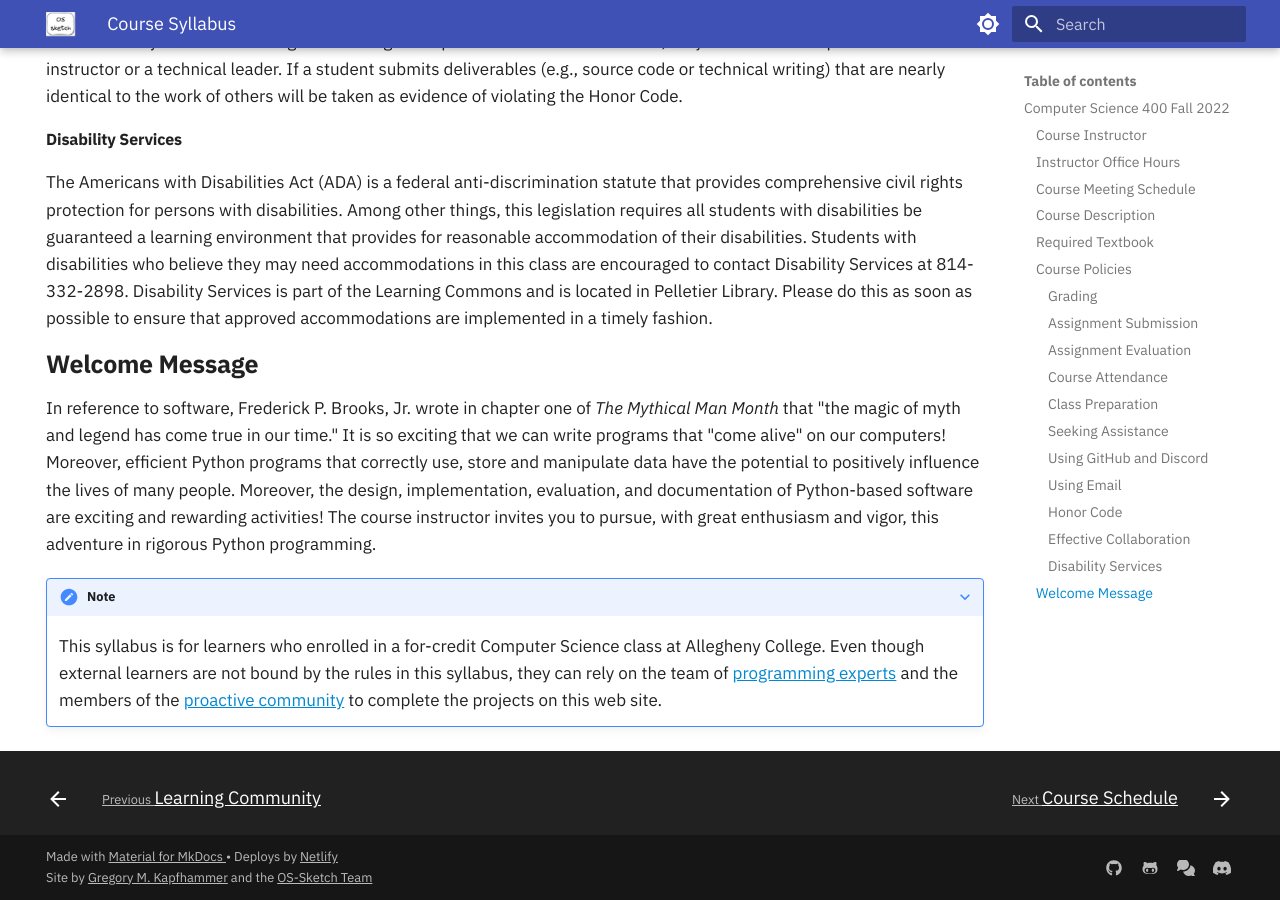
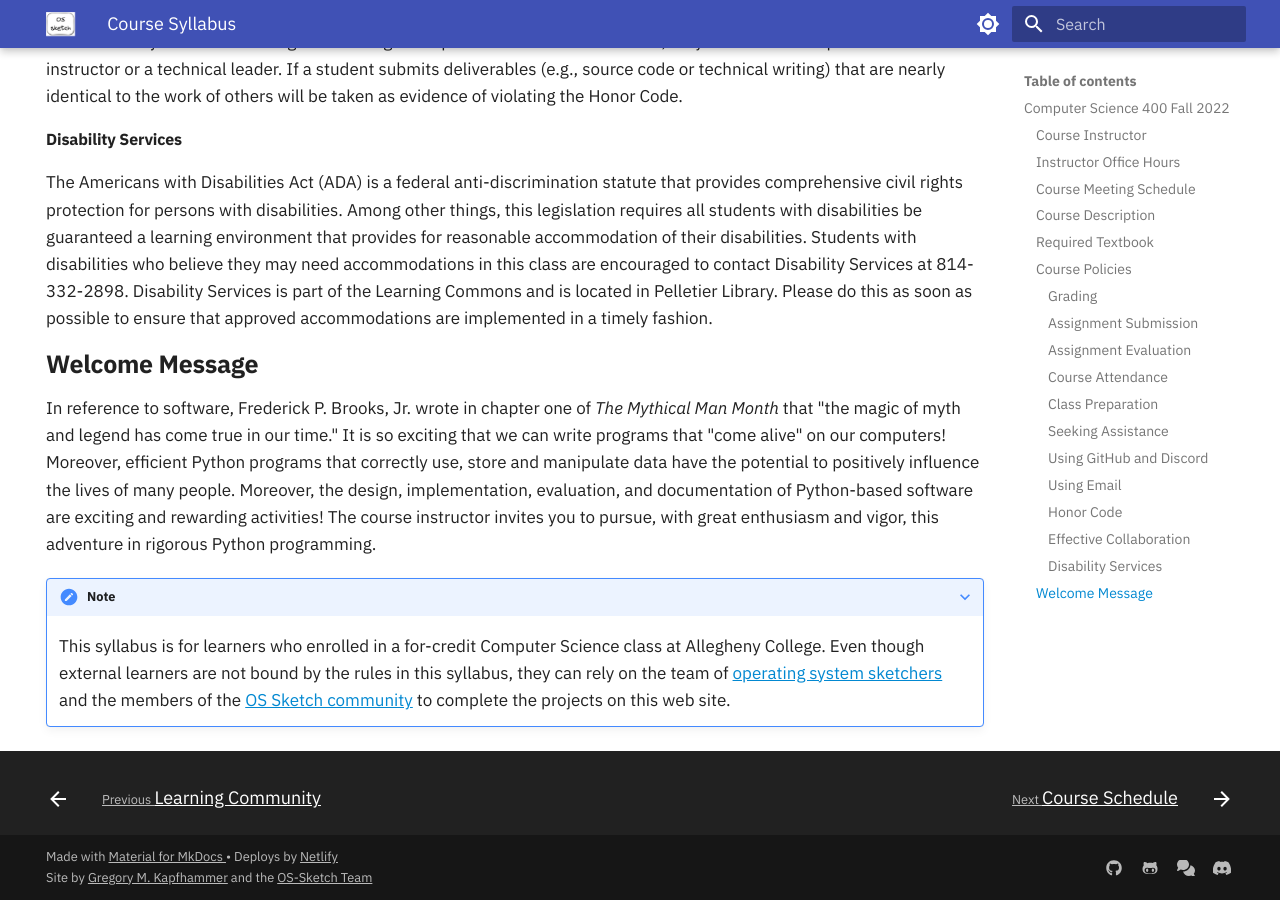
Before and after one commit to OS-Sketch/www.os-sketch.com, an MkDocs documentation site: the page built from docs/operating-systems/syllabus.md, in a window 1280 px wide and 900 px high, scrolled down 5305 px. Built offline with MkDocs 1.6.1 and Material for MkDocs 9.7.7, drawn with Linux system fonts in a browser that asks for light colours.

Commit message:
fix: Correct the note in the syllabus for refer to correct pages.

```diff
--- a/docs/operating-systems/syllabus.md
+++ b/docs/operating-systems/syllabus.md
@@ -297,8 +297,7 @@ adventure in rigorous Python programming.
 
     This syllabus is for learners who enrolled in a for-credit Computer Science
     class at Allegheny College. Even though external learners are not bound by
-    the rules in this syllabus, they can rely on the team of [programming
-    experts](https://github.com/ProactiveProgrammers/www.proactiveprogrammers.com/graphs/contributors)
-    and the members of the [proactive
-    community](proactive-community/introduction-proactive-community.md) to
+    the rules in this syllabus, they can rely on the team of [operating system
+    sketchers](https://github.com/OS-Sketch/www.os-sketch.com/graphs/contributors)
+    and the members of the [OS Sketch community](../learning-community) to
     complete the projects on this web site.
```
